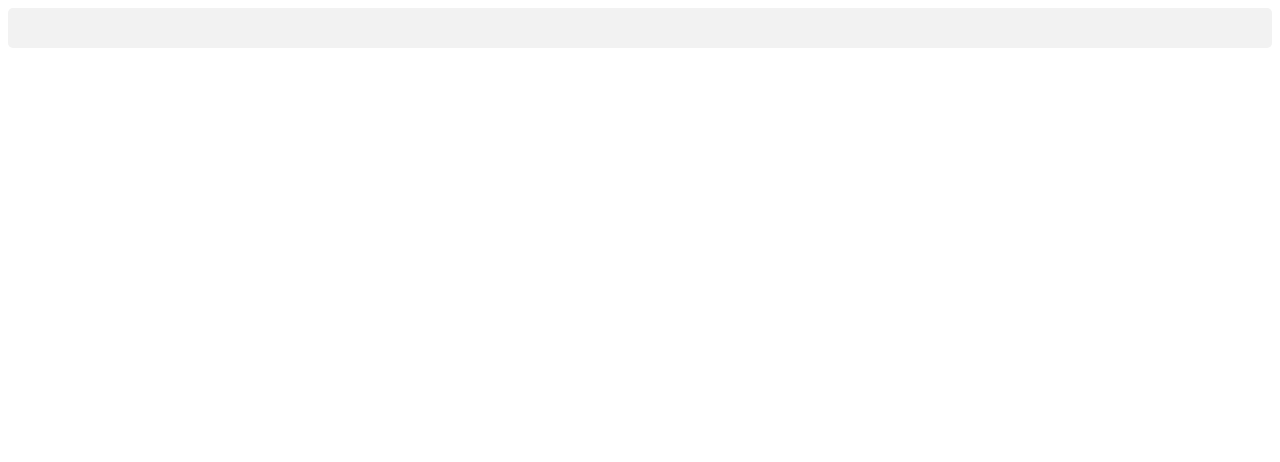
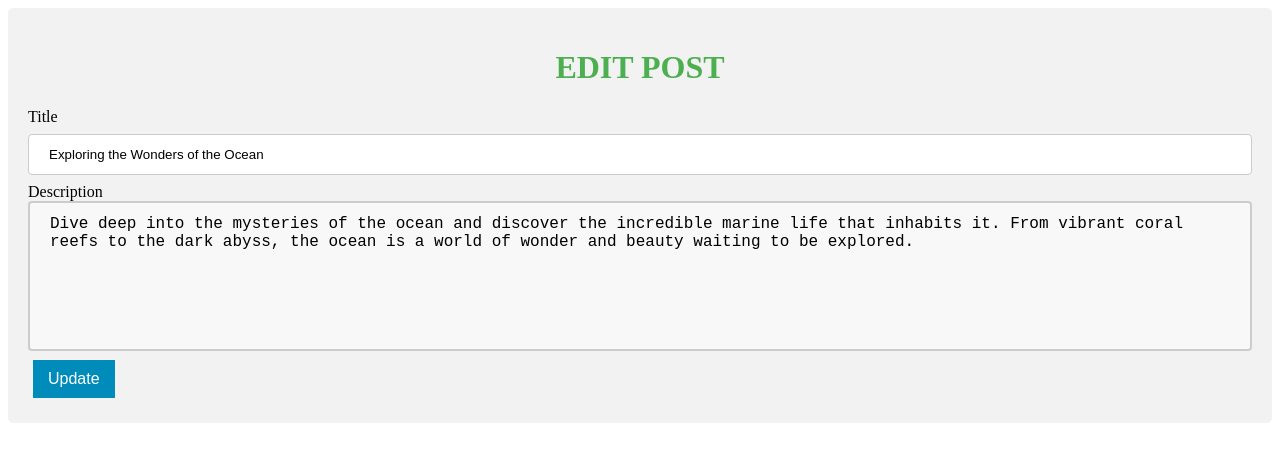
Before and after one commit to Fernanda019/tutorial1, a Vue app: page /posts/edit/1a2b3c4d5e in a window 1280 px wide. Before the commit this address had no page. Shown: the top 462 px of the page. Built offline with nearby package versions, Linux system fonts and the light colour scheme; data requests are answered from the project's data file.

Commit message:
Implementacion de editar posts

```diff
--- a/src/components/Posts.vue
+++ b/src/components/Posts.vue
@@ -45,7 +45,12 @@ onMounted(() => {
                 >
                    O
                 </RouterLink>
-                <button class="btn btn-blue">/</button>
+                <RouterLink
+                    :to="`/posts/edit/${post.id}`"
+                    class="btn btn-blue"
+                >
+                    /
+                </RouterLink>
                 <button class="btn btn-red">X</button>
             </td>
         </tr>
--- /dev/null
+++ b/src/components/PostsEdit.vue
@@ -0,0 +1,61 @@
+<script setup>
+import axios from 'axios';
+import { onMounted, reactive } from 'vue';
+import { useRoute, useRouter } from 'vue-router';
+
+const route = useRoute();
+const router = useRouter();
+
+const formData = reactive({
+    title: '',
+    description: ''
+});
+
+const getPost = async () => {
+    try {
+        const response = await axios.get(
+            `http://localhost:8080/posts/${route.params.id}`
+        );
+
+        formData.title = response.data.title;
+        formData.description = response.data.description;
+
+    } catch (error) {
+        console.log(error);
+    }
+}
+
+const updatePost = async () => {
+    try {
+        await axios.put(
+            `http://localhost:8080/posts/${route.params.id}`,
+            formData
+        );
+
+        router.push('/posts');
+
+    } catch (error) {
+        console.log(error);
+    }
+}
+
+onMounted(() => {
+    getPost();
+});
+</script>
+
+<template>
+    <h1>Edit Post</h1>
+
+    <form @submit.prevent="updatePost">
+        <label>Title</label>
+        <input type="text" v-model="formData.title">
+
+        <label>Description</label>
+        <textarea rows="10" v-model="formData.description"></textarea>
+
+        <button type="submit" class="btn btn-blue">
+            Update
+        </button>
+    </form>
+</template>
--- a/src/posts.json
+++ b/src/posts.json
@@ -1,19 +1,20 @@
 {
   "posts": [
     {
-            "id": "1a2b3c4d5e",
       "title": "Exploring the Wonders of the Ocean",
-            "description": "Dive deep into the mysteries of the ocean and discover the incredible marine life that inhabits it. From vibrant coral reefs to the dark abyss, the ocean is a world of wonder and beauty waiting to be explored."
+      "description": "Dive deep into the mysteries of the ocean and discover the incredible marine life that inhabits it. From vibrant coral reefs to the dark abyss, the ocean is a world of wonder and beauty waiting to be explored.",
+      "id": "1a2b3c4d5e"
     },
     {
-            "id": "2f3g4h5i6j",
       "title": "The Art of Baking Bread",
-            "description": "Learn the secrets to baking perfect bread at home. This post covers everything from choosing the right flour to mastering the art of kneading and proofing."
+      "description": "Learn the secrets to baking perfect bread at home. This post covers everything from choosing the right flour to mastering the art of kneading and proofing.",
+      "id": "2f3g4h5i6j"
     },
     {
-            "id": "3k4l5m6n7o",
       "title": "Traveling the World on a Budget",
-            "description": "Discover tips and tricks for seeing the world without breaking the bank. From finding cheap flights to budget-friendly accommodations, this guide has you covered."
+      "description": "Discover tips and tricks for seeing the world without breaking the bank. From finding cheap flights to budget-friendly accommodations, this guide has you covered.",
+      "id": "3k4l5m6n7o"
     }
-    ]
+  ],
+  "$schema": "./node_modules/json-server/schema.json"
 }
--- a/src/router/index.js
+++ b/src/router/index.js
@@ -3,12 +3,14 @@ import Home from '@/pages/Home.vue';
 import Posts from '@/components/Posts.vue';
 import PostsCreate from '@/components/PostsCreate.vue';
 import PostsView from '@/components/PostsView.vue';
+import PostsEdit from '@/components/PostsEdit.vue';
 
 const routes = [
     { path: '/', name: "home", component: Home },
     { path: '/posts', name: "posts", component: Posts },
     { path: '/posts/create', name: "create-post", component: PostsCreate },
     { path: '/posts/view/:id', name: "view-post", component: PostsView },
+    { path: '/posts/edit/:id', name: "edit-post", component: PostsEdit },
 ]
 
 const router = createRouter({
```
Lines whose indentation alone changed are shown as unchanged.
